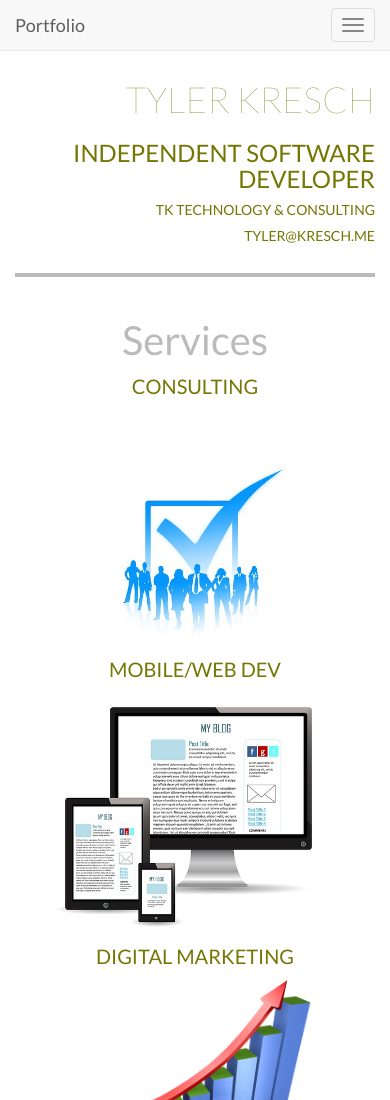
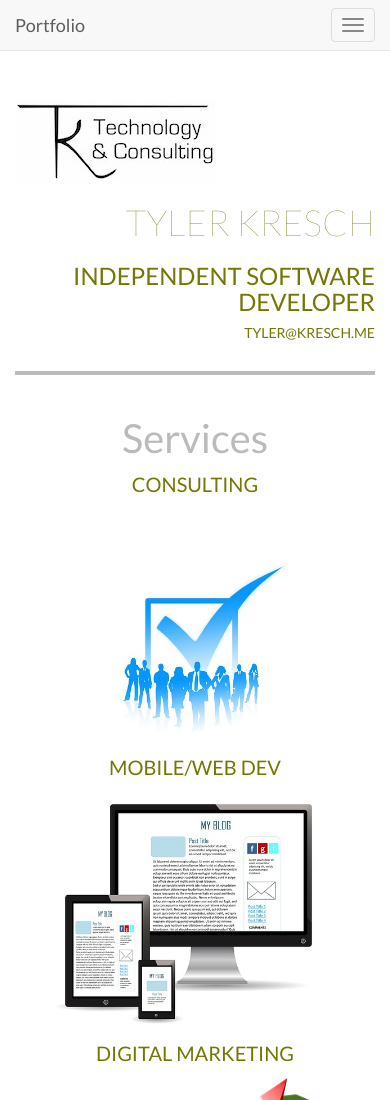
Before and after one commit to TJKresch/fend-p1, a plain HTML site: page index.html in a window 390 px wide. Shown: the top 1100 px of the page. Drawn offline with Linux system fonts and the light colour scheme.

Commit message:
Make logo visible at all viewport widths

```diff
--- a/index.html
+++ b/index.html
@@ -47,13 +47,12 @@
 <div class="container">
   <header>
     <div class="row">
-      <div class="col-sm-4 hidden-xs">
+      <div class="col-sm-4">
         <img alt="TK Technology and Consulting." src="images/portfolio_logo_small.jpg" class="title-logo img-responsive">
       </div>
       <div class="col-sm-8 col-xs-12 text-right text-uppercase">
         <h1 class="text-thin title-super">Tyler Kresch</h1>
         <h3>Independent Software Developer</h3>
-        <h5 class="visible-xs">TK Technology &amp; Consulting</h5>
         <h5>tyler@kresch.me</h5>
       </div>
     </div>
```
